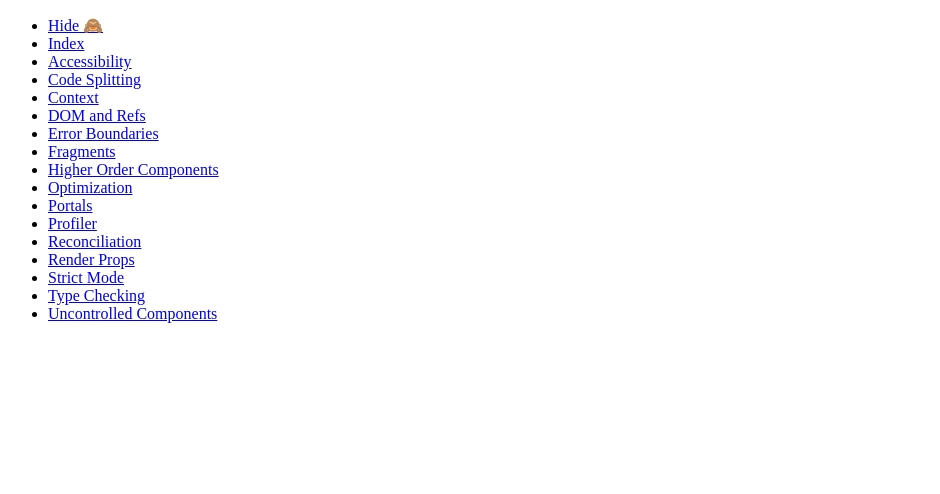
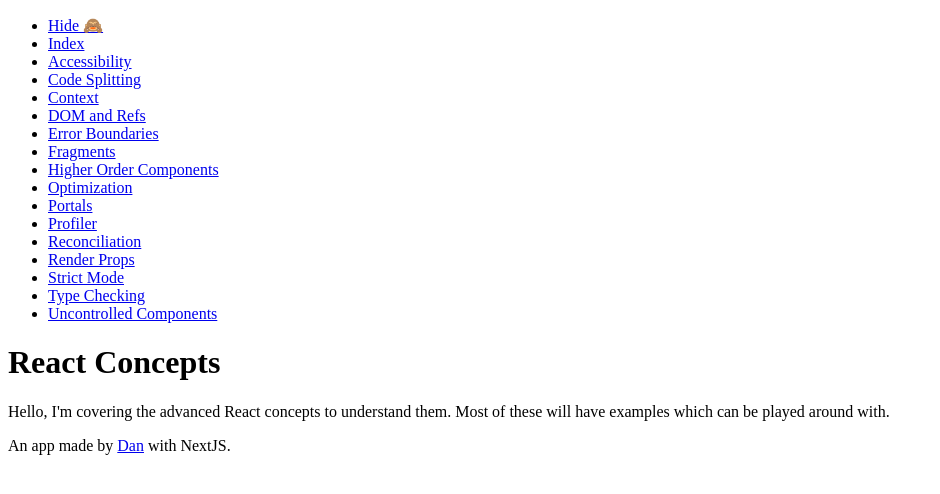
Before and after one commit to danbfield/react-concepts, a Next.js app in the folder app/: page / in a window 1280 px wide. Shown: the top 494 px of the page, without its empty margins (0-940 px from the left). Built offline with nearby package versions, Linux system fonts and the light colour scheme.

Commit message:
Split Navigation from Component (each page)

```diff
--- a/app/pages/_app.js
+++ b/app/pages/_app.js
@@ -1,5 +1,5 @@
 import 'tailwindcss/tailwind.css'
-import { NavigationMenu as WithNavigation } from '../components'
+import { NavigationMenu } from '../components'
 
 const items = [
   { url: '/', text: 'Index' },
@@ -22,9 +22,12 @@
 
 function MyApp({ Component, pageProps }) {
   return (
-    <WithNavigation items={items}>
-      <Component {...pageProps} />
-    </WithNavigation>
+    <div>
+      <NavigationMenu items={items} />
+      <div>
+        <Component {...pageProps} />
+      </div>
+    </div>
   )
 }
 
```
